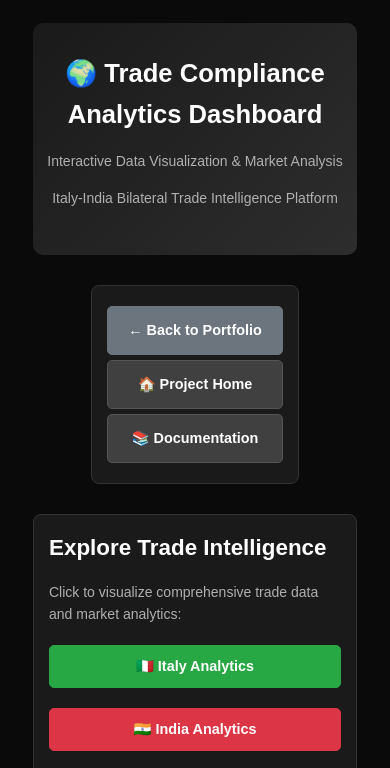
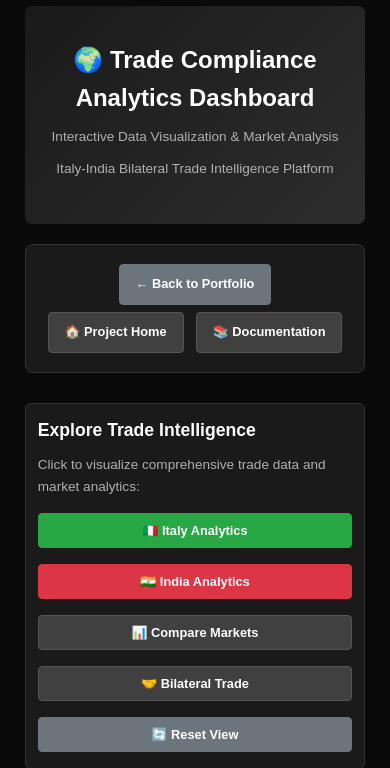
Before and after one commit to krishnaadayma/krishnaadayma.github.io, a plain HTML site: page projects/trade-compliance/demo.html in a window 390 px wide. Shown: the top 768 px of the page. Drawn offline with nearby package versions, Linux system fonts and the light colour scheme.

Commit message:
Update demo.html

```diff
--- a/projects/trade-compliance/demo.html
+++ b/projects/trade-compliance/demo.html
@@ -5,8 +5,8 @@
     <meta name="viewport" content="width=device-width, initial-scale=1.0">
     <title>Trade Compliance Demo | Krishna Dayma</title>
     <script src="https://cdn.jsdelivr.net/npm/chart.js"></script>
-   <style>
-    /* MOBILE-FIRST CSS FRAMEWORK FOR DEMO PAGE */
+    <style>
+    /* ===== AUTO-OPTIMIZING CSS FOR DEMO PAGE ===== */
     * {
         margin: 0;
         padding: 0;
@@ -20,46 +20,57 @@
         line-height: 1.6;
         color: #e0e0e0;
         background-color: #0a0a0a;
-        padding: 15px;
     }
 
     .container {
         width: 100%;
-        max-width: 1200px;
+        max-width: min(1200px, 95vw);
         margin: 0 auto;
-        padding: 0 15px;
+        padding: 0 clamp(15px, 3vw, 30px);
     }
 
     header {
         background: linear-gradient(135deg, #1a1a1a 0%, #2d2d2d 100%);
         color: #ffffff;
-        padding: 50px 20px;
+        padding: clamp(35px, 7vw, 70px) clamp(18px, 3.5vw, 35px);
         text-align: center;
-        border-radius: 10px;
-        margin-bottom: 30px;
+        border-radius: clamp(7px, 1.5vw, 12px);
+        margin-bottom: clamp(20px, 4vw, 40px);
     }
 
-    h1 { font-size: 2rem; color: #ffffff; margin-bottom: 15px; }
-    h2 { font-size: 1.5rem; color: #ffffff; margin-bottom: 15px; }
+    h1 {
+        font-size: clamp(1.5rem, 4.5vw, 2.2rem);
+        color: #ffffff;
+        margin-bottom: clamp(8px, 1.5vw, 15px);
+    }
+
+    h2 {
+        font-size: clamp(1.2rem, 3.5vw, 1.8rem);
+        color: #ffffff;
+        margin-bottom: clamp(8px, 1.5vw, 15px);
+    }
 
     p {
         color: #b0b0b0;
-        margin-bottom: 15px;
+        margin-bottom: clamp(10px, 2vw, 18px);
         line-height: 1.6;
+        font-size: clamp(0.85rem, 2.2vw, 1rem);
+        max-width: min(60ch, 95vw);
     }
 
     .btn {
         display: inline-block;
         background: #404040;
         color: #ffffff;
-        padding: 12px 25px;
+        padding: clamp(9px, 2.2vw, 12px) clamp(16px, 3vw, 24px);
         text-decoration: none;
-        border-radius: 5px;
+        border-radius: clamp(4px, 1vw, 6px);
         font-weight: bold;
         transition: all 0.3s ease;
         border: 1px solid #555;
-        margin: 5px;
+        margin: clamp(3px, 1vw, 6px);
         text-align: center;
+        font-size: clamp(0.8rem, 2vw, 0.95rem);
         cursor: pointer;
     }
 
@@ -90,65 +101,51 @@
 
     .demo-controls {
         background: #1a1a1a;
-        padding: 25px;
-        border-radius: 8px;
-        margin-bottom: 20px;
+        padding: clamp(18px, 3.5vw, 30px);
+        border-radius: clamp(6px, 1.5vw, 10px);
+        margin-bottom: clamp(15px, 3vw, 25px);
         border: 1px solid #333;
     }
 
     .btn-group {
         display: flex;
         flex-wrap: wrap;
-        gap: 10px;
-        margin-top: 15px;
+        gap: clamp(8px, 1.5vw, 12px);
+        margin-top: clamp(12px, 2.5vw, 20px);
     }
 
     .output-container {
         background: #1a1a1a;
-        padding: 25px;
-        border-radius: 8px;
+        padding: clamp(18px, 3.5vw, 30px);
+        border-radius: clamp(6px, 1.5vw, 10px);
         border: 1px solid #333;
-        min-height: 400px;
+        min-height: clamp(300px, 50vh, 500px);
     }
 
     .chart-grid {
         display: grid;
-        grid-template-columns: repeat(auto-fit, minmax(300px, 1fr));
-        gap: 20px;
-        margin: 25px 0;
+        grid-template-columns: repeat(auto-fit, minmax(min(280px, 100%), 1fr));
+        gap: clamp(12px, 2.5vw, 20px);
+        margin: clamp(18px, 3.5vw, 30px) 0;
     }
 
     .chart-item {
         background: #1a1a1a;
-        padding: 20px;
-        border-radius: 8px;
+        padding: clamp(15px, 3vw, 25px);
+        border-radius: clamp(5px, 1.2vw, 8px);
         border: 1px solid #333;
     }
 
-    /* Mobile responsiveness */
+    .controls-title {
+        font-size: clamp(1.1rem, 3vw, 1.4rem);
+        margin-bottom: clamp(10px, 2vw, 16px);
+        color: #ffffff;
+    }
+
+    /* Mobile-specific adjustments */
     @media (max-width: 768px) {
         body {
-            padding: 10px;
-            font-size: 14px;
-        }
-
-        .container {
-            padding: 0 10px;
-        }
-
-        header {
-            padding: 40px 15px;
-        }
-
-        h1 { font-size: 1.8rem; }
-        h2 { font-size: 1.4rem; }
-
-        .btn {
-            padding: 12px 20px;
-            font-size: 0.9rem;
-            display: block;
-            width: 100%;
-            margin: 5px 0;
+            padding: 8px;
         }
 
         .btn-group {
@@ -157,34 +154,21 @@
 
         .btn-group .btn {
             width: 100%;
-        }
-
-        .demo-controls, .output-container {
-            padding: 20px;
+            margin: clamp(4px, 1vw, 6px) 0;
         }
 
         .chart-grid {
             grid-template-columns: 1fr;
         }
-
-        .chart-item {
-            padding: 15px;
-        }
     }
 
     @media (max-width: 480px) {
         body {
-            padding: 8px;
+            padding: 6px;
         }
 
-        header {
-            padding: 30px 10px;
-        }
-
-        h1 { font-size: 1.6rem; }
-
         .demo-controls, .output-container {
-            padding: 15px;
+            padding: clamp(12px, 2.5vw, 20px);
         }
     }
 </style>
```
